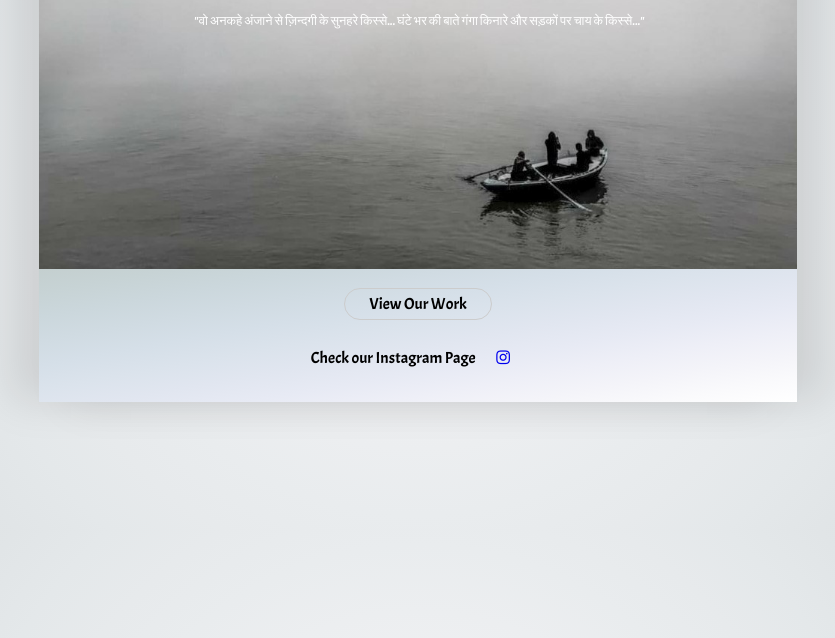
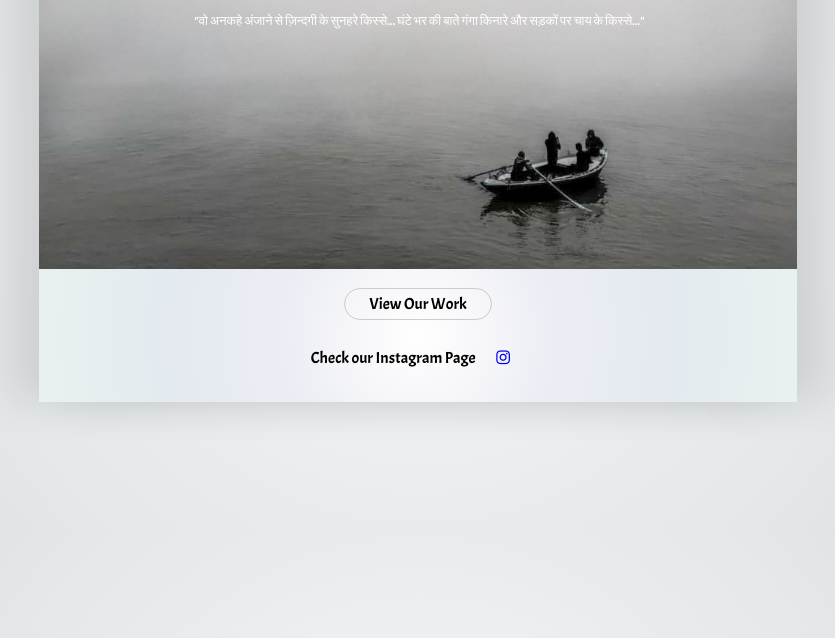
Before and after one commit to rush-tea/rush-tea.github.io-Photogallery, a plain HTML site: page index.html in a window 1280 px wide. Shown: the part 162-800 px from the top of the page, without its empty margins (222-1057 px from the left). Drawn offline with Linux system fonts and the light colour scheme.

Commit message:
Update photosite.css

```diff
--- a/photosite.css
+++ b/photosite.css
@@ -58,7 +58,7 @@ img {
 	text-align: center;
 	background-color: #fff;
 	padding-bottom: 0.5rem;
-	background-image: linear-gradient(to left top, #ffffff, #fafafc, #f4f4f9, #eeeff7, #e7eaf4, #e1e6f0, #dbe3ec, #d5dfe8, #d0dbe2, #cbd7dc, #c7d3d5, #c4cfcf);
+	background-image: radial-gradient(circle, #ffffff, #fafafc, #f6f6f9, #f0f1f7, #ebedf4, #e9ecf3, #e6ebf1, #e4eaf0, #e4ecf0, #e5edf0, #e7eff0, #e9f0f0);
 }
 .fa {
   padding: 0.5rem;
```
